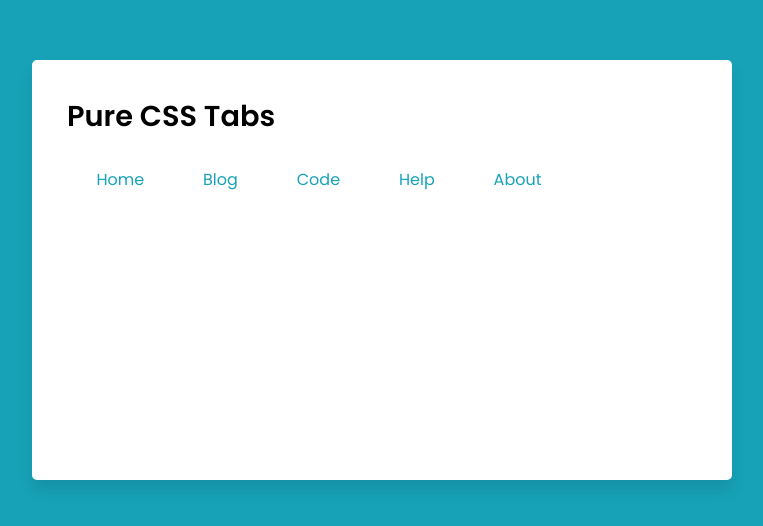
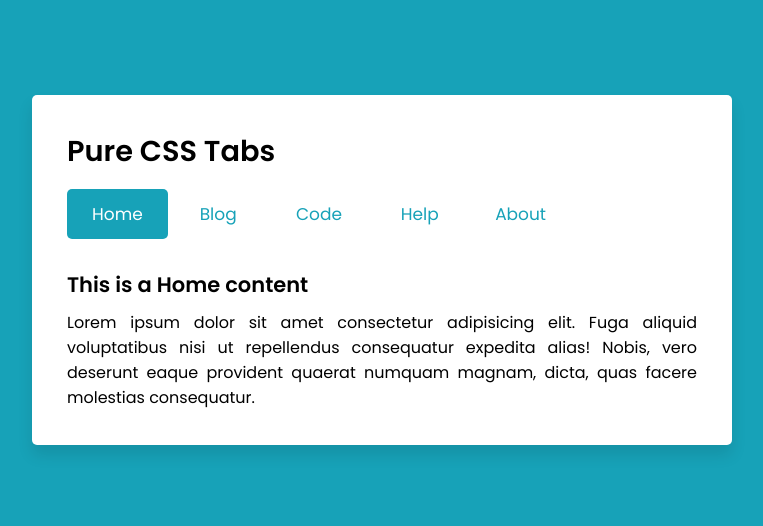
Before and after one commit to alir-ai/Tab-navigation, a plain HTML site: page index.html in a window 1280 px wide. Shown: the part 130-656 px from the top of the page, without its empty margins (258-1021 px from the left). Drawn offline with Linux system fonts and the light colour scheme.

Commit message:
final version

```diff
--- a/css/style.css
+++ b/css/style.css
@@ -15,7 +15,7 @@ body {
 .section_tabs {
   max-width: 700px;
   width: 100%;
-  height: 420px;
+  /* height: 420px; */
   background-color: #fff;
   padding: 35px;
   border-radius: 5px;
@@ -25,18 +25,98 @@ body {
   -o-border-radius: 5px;
   box-shadow: 0 10px 15px rgba(0, 0, 0, 0.1);
 }
-.section_tabs h3{
+.section_tabs h3 {
   font-size: 1.8rem;
   font-weight: 600;
   margin-bottom: 1rem;
 }
-.section_tabs nav{
+.section_tabs nav {
   display: flex;
   justify-content: space-around;
   align-items: center;
   width: 80%;
   height: 50px;
+  position: relative;
 }
-.section_tabs nav label{
+.section_tabs nav label {
+  font-size: 17px;
   color: #17a2b8;
+  cursor: pointer;
+  display: flex;
+  justify-content: center;
+  align-items: center;
+  height: 100%;
+  width: 95px;
+  border-radius: 5px;
+  -webkit-border-radius: 5px;
+  -moz-border-radius: 5px;
+  -ms-border-radius: 5px;
+  -o-border-radius: 5px;
+  transition: all 0.3s ease;
+  -webkit-transition: all 0.3s ease;
+  -moz-transition: all 0.3s ease;
+  -ms-transition: all 0.3s ease;
+  -o-transition: all 0.3s ease;
+  position: relative;
+  z-index: 2;
 }
+.section_tabs nav label:hover {
+  background-color: rgba(23, 162, 184, 0.3);
+}
+.section_tabs input#Home:checked ~ nav label.Home,
+.section_tabs input#Blog:checked ~ nav label.Blog,
+.section_tabs input#Code:checked ~ nav label.Code,
+.section_tabs input#Help:checked ~ nav label.Help,
+.section_tabs input#About:checked ~ nav label.About {
+  color: #fff;
+}
+
+.active_slide {
+  height: 100%;
+  width: 20%;
+  background-color: #17a2b8;
+  border-radius: 5px;
+  -webkit-border-radius: 5px;
+  -moz-border-radius: 5px;
+  -ms-border-radius: 5px;
+  -o-border-radius: 5px;
+  position: absolute;
+  z-index: 1;
+  left: 0;
+  transition: all 0.3s ease;
+  -webkit-transition: all 0.3s ease;
+  -moz-transition: all 0.3s ease;
+  -ms-transition: all 0.3s ease;
+  -o-transition: all 0.3s ease;
+}
+
+.section_tabs input#Blog:checked ~ nav .active_slide {
+  left: 98px;
+}
+.section_tabs input#Code:checked ~ nav .active_slide {
+  left: 199px;
+}
+.section_tabs input#Help:checked ~ nav .active_slide {
+  left: 299px;
+}
+.section_tabs input#About:checked ~ nav .active_slide {
+  left: 404px;
+}
+.content {
+  display: none;
+}
+.content h4 {
+  margin: 30px 0 10px 0;
+  font-size: 21px;
+  font-weight: 600;
+}
+.content p{
+    text-align: justify;
+}
+.section_tabs input#Home:checked ~ .content_tabs .content_home,
+.section_tabs input#Blog:checked ~ .content_tabs .content_blog,
+.section_tabs input#Code:checked ~ .content_tabs .content_code,
+.section_tabs input#Help:checked ~ .content_tabs .content_help,
+.section_tabs input#About:checked ~ .content_tabs .content_about {
+  display: block;
+}
--- a/index.html
+++ b/index.html
@@ -1,26 +1,75 @@
 <!DOCTYPE html>
 <html lang="en">
   <head>
-    <meta charset="UTF-8">
-    <meta name="viewport" content="width=device-width, initial-scale=1.0">
+    <meta charset="UTF-8" />
+    <meta name="viewport" content="width=device-width, initial-scale=1.0" />
     <title>Document</title>
-    <link rel="stylesheet" href="css/style.css">
+    <link rel="stylesheet" href="css/style.css" />
   </head>
   <body>
     <div class="section_tabs">
       <h3>Pure CSS Tabs</h3>
-        <input type="radio" name="radio" id="Home" hidden>
-        <input type="radio" name="radio" id="Blog" hidden>
-        <input type="radio" name="radio" id="Code" hidden>
-        <input type="radio" name="radio" id="Help" hidden>
-        <input type="radio" name="radio" id="About" hidden>
+      <input type="radio" name="radio" id="Home" hidden checked />
+      <input type="radio" name="radio" id="Blog" hidden />
+      <input type="radio" name="radio" id="Code" hidden />
+      <input type="radio" name="radio" id="Help" hidden />
+      <input type="radio" name="radio" id="About" hidden />
       <nav>
-            <label for="Home">Home</label>
-            <label for="Blog">Blog</label>
-            <label for="Code">Code</label>
-            <label for="Help">Help</label>
-            <label for="About">About</label>
+        <label for="Home" class="Home">Home</label>
+        <label for="Blog" class="Blog">Blog</label>
+        <label for="Code" class="Code">Code</label>
+        <label for="Help" class="Help">Help</label>
+        <label for="About" class="About">About</label>
+        <div class="active_slide"></div>
       </nav>
+
+      <div class="content_tabs">
+        <div class="content content_home">
+          <h4>This is a Home content</h4>
+          <p>
+            Lorem ipsum dolor sit amet consectetur adipisicing elit. Fuga
+            aliquid voluptatibus nisi ut repellendus consequatur expedita alias!
+            Nobis, vero deserunt eaque provident quaerat numquam magnam, dicta,
+            quas facere molestias consequatur.
+          </p>
+        </div>
+        <div class="content content_blog">
+          <h4>This is a Blog content</h4>
+          <p>
+            Lorem ipsum dolor sit amet consectetur adipisicing elit. Fuga
+            aliquid voluptatibus nisi ut repellendus consequatur expedita alias!
+            Nobis, vero deserunt eaque provident quaerat numquam magnam, dicta,
+            quas facere molestias consequatur.
+          </p>
+        </div>
+        <div class="content content_code">
+          <h4>This is a Code content</h4>
+          <p>
+            Lorem ipsum dolor sit amet consectetur adipisicing elit. Fuga
+            aliquid voluptatibus nisi ut repellendus consequatur expedita alias!
+            Nobis, vero deserunt eaque provident quaerat numquam magnam, dicta,
+            quas facere molestias consequatur.
+          </p>
+        </div>
+        <div class="content content_help">
+          <h4>This is a Help content</h4>
+          <p>
+            Lorem ipsum dolor sit amet consectetur adipisicing elit. Fuga
+            aliquid voluptatibus nisi ut repellendus consequatur expedita alias!
+            Nobis, vero deserunt eaque provident quaerat numquam magnam, dicta,
+            quas facere molestias consequatur.
+          </p>
+        </div>
+        <div class="content content_about">
+          <h4>This is a About content</h4>
+          <p>
+            Lorem ipsum dolor sit amet consectetur adipisicing elit. Fuga
+            aliquid voluptatibus nisi ut repellendus consequatur expedita alias!
+            Nobis, vero deserunt eaque provident quaerat numquam magnam, dicta,
+            quas facere molestias consequatur.
+          </p>
+        </div>
+      </div>
     </div>
   </body>
 </html>
```
Lines whose indentation alone changed are shown as unchanged.
